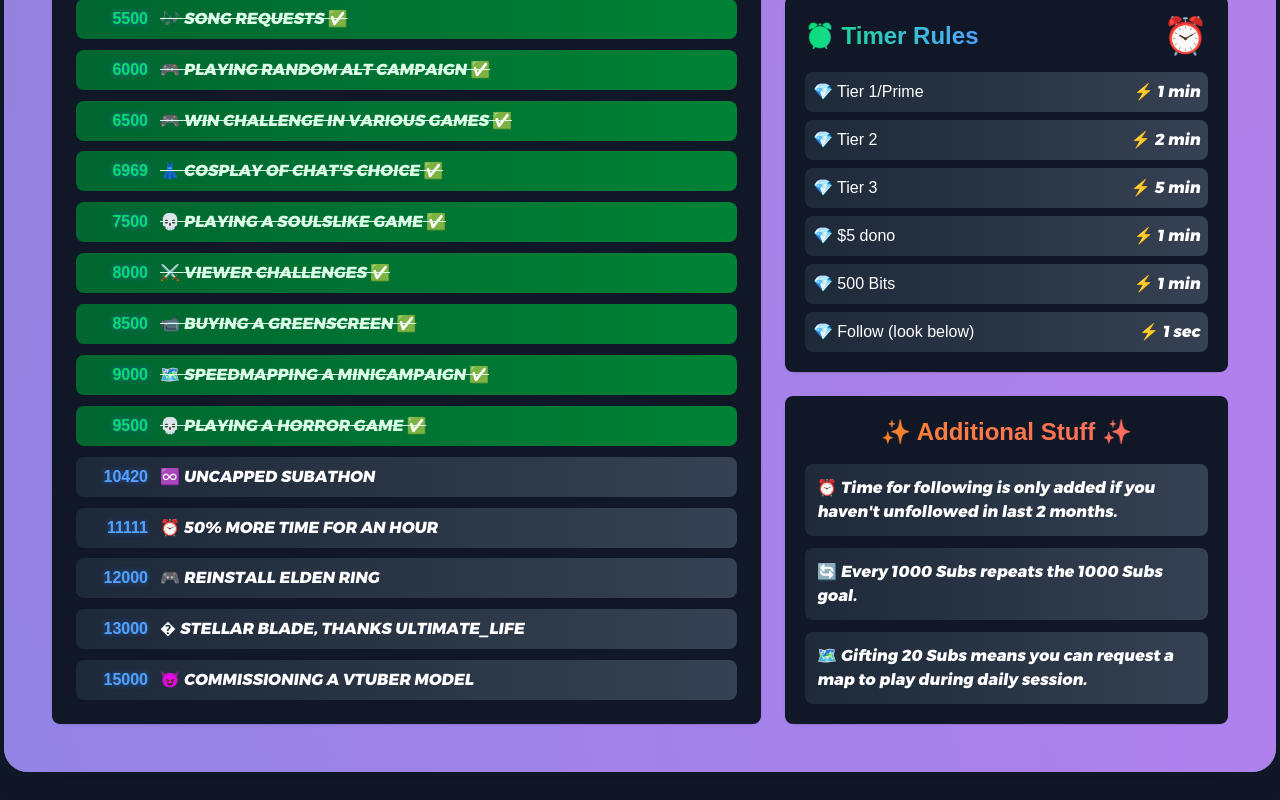
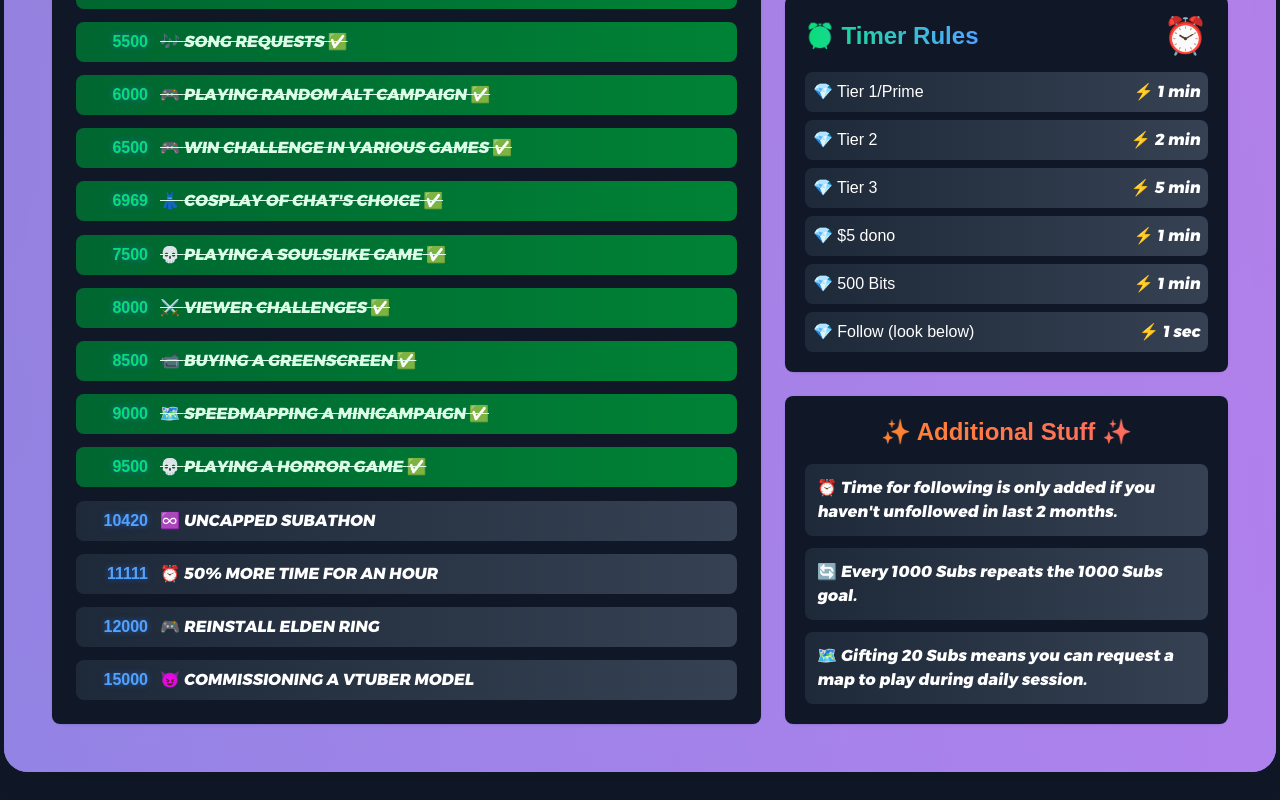
Before and after one commit to VellVee/scrapie-subathon, a Next.js app: page / in a window 1280 px wide. Shown: the part 774-1574 px from the top of the page. Built offline with nearby package versions, Linux system fonts and the light colour scheme.

Commit message:
joke end o7

```diff
--- a/app/page.tsx
+++ b/app/page.tsx
@@ -70,7 +70,7 @@ export default function SubathonPage() {
     { goal: 10420, text: "UNCAPPED SUBATHON", met: false },
     { goal: 11111, text: "50% MORE TIME FOR AN HOUR", met: false },
     { goal: 12000, text: "REINSTALL ELDEN RING", met: false },
-    { goal: 13000, text: "STELLAR BLADE, THANKS ULTIMATE_LIFE", met: false },
+    //{ goal: 13000, text: "STELLAR BLADE, THANKS ULTIMATE_LIFE", met: false },
     { goal: 15000, text: "COMMISSIONING A VTUBER MODEL", met: false },
   ], []);
 
```
